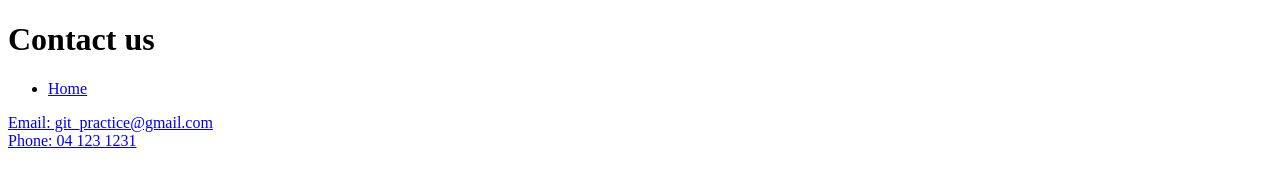
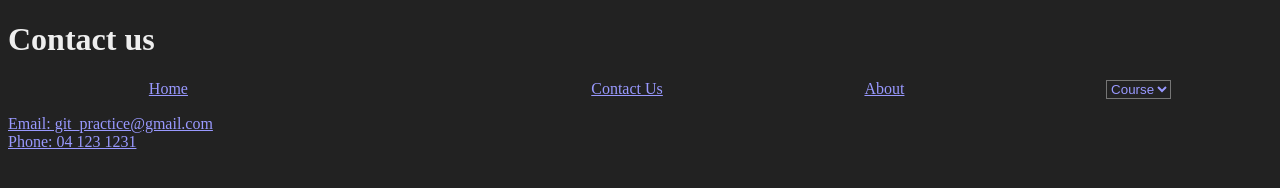
Before and after one commit to JordyToke/git_practice, a plain HTML site: page contact us.html in a window 1280 px wide. Drawn offline with Linux system fonts and the light colour scheme.

Commit message:
added dark CSS, added rest of navbar to Contact Us page

```diff
--- a/contact us.html
+++ b/contact us.html
@@ -3,16 +3,31 @@
 
 <head>
   <title>Contact Us</title>
+  <link rel="stylesheet" type="text/css" href="./style/default.css" />
 </head>
 
 <body>
   <header>
     <h1>Contact us</h1>
   </header>
-  <nav>
+  <nav id="navBar">
     <ul>
       <li>
-        <a href="./index.html">Home</a>
+        <a href="./index.html" target="_self" >Home</a>
+      </li>
+      <li></li>
+        <a href="./contact us.html" target="_self" >Contact Us</a>
+      </li>
+      <li>
+        <a href="#" target="_self" >About</a>
+      </li>
+      <li>
+        <select class="dropnav" onchange="location = this.options[this.selectedIndex].value;" id="course" name="Course">
+          <option value="" selected="selected">Course</option>
+          <option value="learning_bash.html">Bash</option>
+          <option value="learning_git.html">Git</option>
+          <option value="learning_html.html">HTML</option>
+        </select>
       </li>
     </ul>
   </nav>
--- /dev/null
+++ b/style/default.css
@@ -0,0 +1,32 @@
+/* general styling for dark theme */
+
+html {
+  background-color: #222;
+  color: #eee;
+}
+
+a {
+  color: #99f;
+}
+
+/* styling for the navigation bar */
+
+#navBar ul {
+  display: flex;
+  flex-flow: row nowrap;
+  justify-content: space-around;
+  li {
+    list-style-type: none;
+  }
+}
+
+.dropnav {
+  background-color: #222;
+  color: #99f;
+}
+
+/* hiding BABEL test code */
+
+#app {
+  display: none;
+}
```
Also changed, not shown: index.html (+6 -4 lines).
